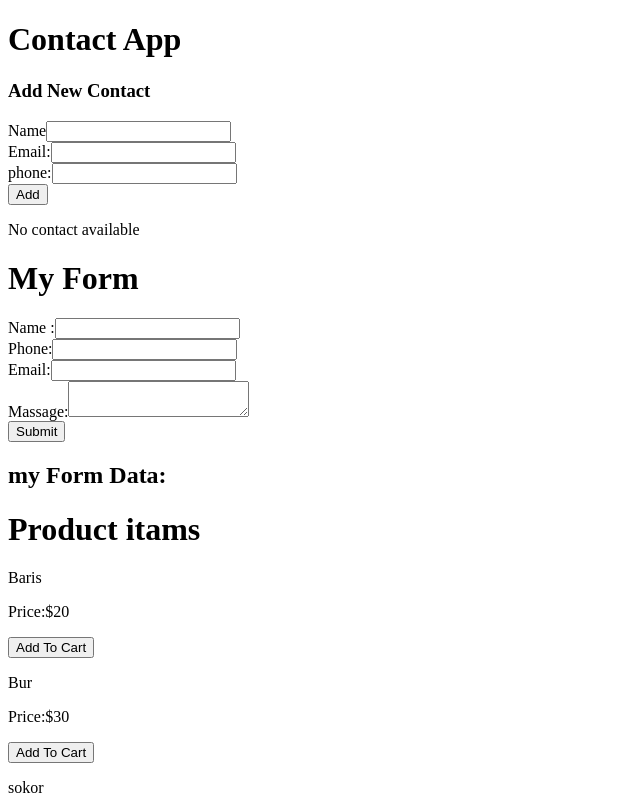
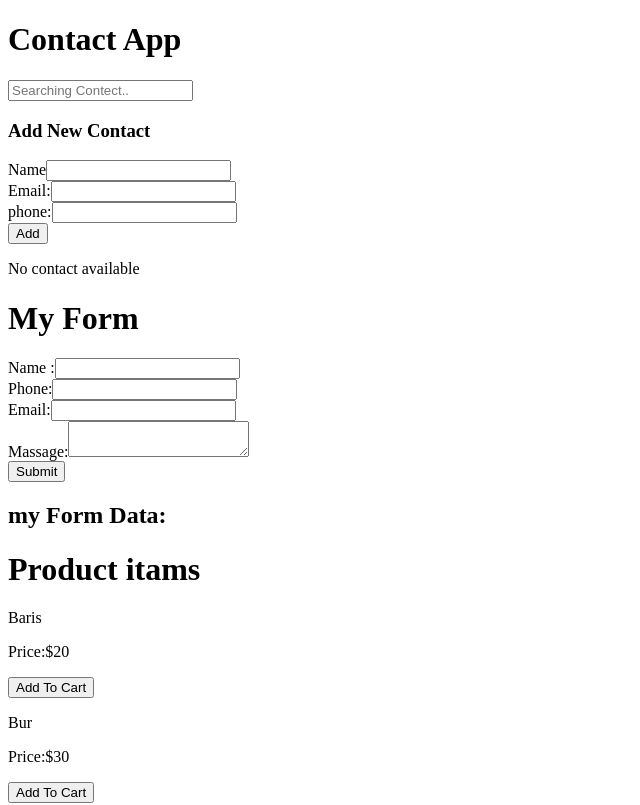
Before and after one commit to TasnimKulle/React-chalangesL5, a React (Vite) app: page / in a window 1280 px wide. Shown: the top 805 px of the page, without its empty margins (0-640 px from the left). Built offline with nearby package versions, Linux system fonts and the light colour scheme.

Commit message:
adding search input

```diff
--- a/src/ContectApp.jsx
+++ b/src/ContectApp.jsx
@@ -6,17 +6,24 @@ import { ContactList } from './ContactList';
 export const ContectApp = () => {
   const [state, dispatch] = useReducer(reducer, initialState);
   const [editContect, setEditContact] = useState(null);
+  const [searchingTerm ,setSearchingTerm]=useState('')
+  const fillterSearch=state.filter(
+    (search)=>search.name.toLowerCase().includes(searchingTerm.toLowerCase()))
 
   return (
     <div>
       <h1>Contact App</h1>
+      <input type="text"
+      placeholder='Searching Contect..'
+      value={searchingTerm}
+      onChange={(e)=>setSearchingTerm(e.target.value)} />
       <ContectForm
         dispatch={dispatch}
         editContect={editContect}
         setEditContact={setEditContact}
       />
       <ContactList
-        contacts={state}
+        contacts={fillterSearch}
         dispatch={dispatch}
         setEditContact={setEditContact}
       />
```
